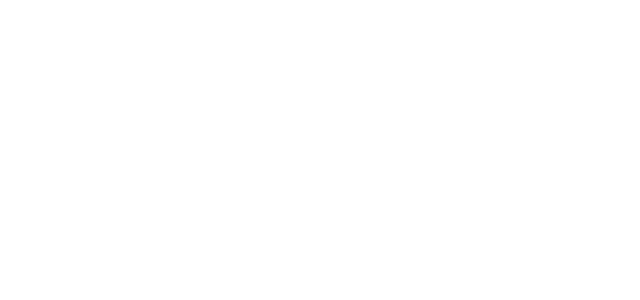
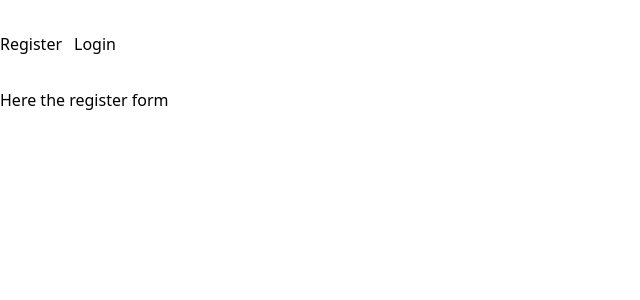
Before and after one commit to aaronted009/useful_api_teddy.aballo, a Vue app in the folder frontend/: page /auth/register in a window 1280 px wide. Before the commit this address had no page. Shown: the top 300 px of the page, without its empty margins (0-640 px from the left). Built offline with nearby package versions, Linux system fonts and the light colour scheme.

Commit message:
feat: [views] add register & login views

```diff
--- a/frontend/src/router/index.js
+++ b/frontend/src/router/index.js
@@ -1,5 +1,7 @@
 import { createRouter, createWebHistory } from 'vue-router'
 import HomeView from '@/views/HomeView.vue'
+import RegisterView from '@/views/RegisterView.vue'
+import LoginView from '@/views/LoginView.vue'
 
 const router = createRouter({
   history: createWebHistory(import.meta.env.BASE_URL),
@@ -9,6 +11,18 @@
       name: 'home',
       component: HomeView,
     },
+
+    {
+      path: '/auth/register',
+      name: 'register',
+      component: RegisterView,
+    },
+
+    {
+      path: '/auth/login',
+      name: 'login',
+      component: LoginView,
+    },
   ],
 })
 
--- /dev/null
+++ b/frontend/src/views/LoginView.vue
@@ -0,0 +1,8 @@
+<script setup>
+import HeaderComponent from '@/components/HeaderComponent.vue'
+</script>
+
+<template>
+  <HeaderComponent />
+  Here the login form
+</template>
--- /dev/null
+++ b/frontend/src/views/RegisterView.vue
@@ -0,0 +1,8 @@
+<script setup>
+import HeaderComponent from '@/components/HeaderComponent.vue'
+</script>
+
+<template>
+  <HeaderComponent />
+  Here the register form
+</template>
```
